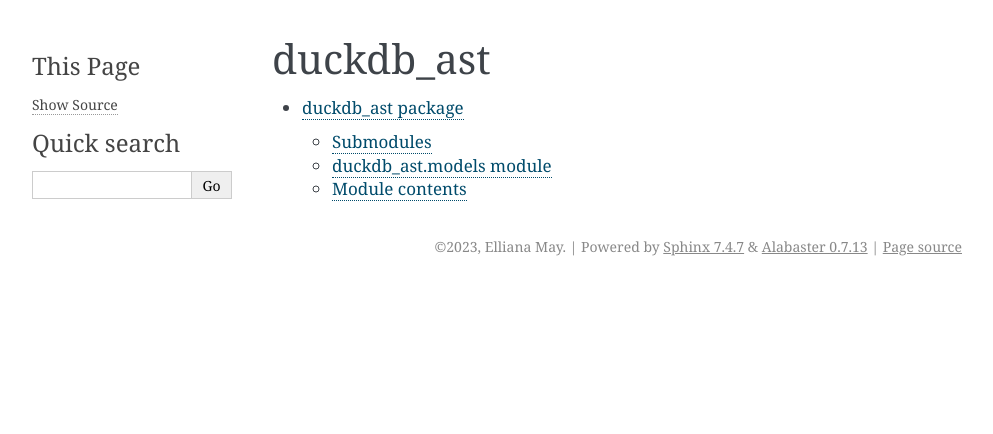
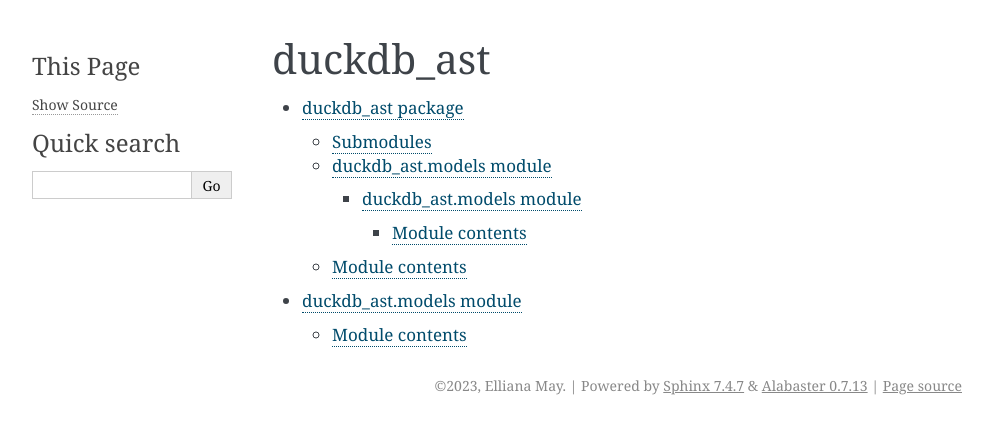
Before and after one commit to Mause/duckdb-ast, a Sphinx documentation site: the page built from docs/source/modules.rst, in a window 1280 px wide. Shown: the top 434 px of the page, without its empty margins (148-1141 px from the left). Built offline with Sphinx 7.4.7, drawn with Linux system fonts in a browser that asks for light colours.

Commit message:
break out submodule

```diff
--- /dev/null
+++ b/docs/source/duckdb_ast.models.rst
@@ -0,0 +1,10 @@
+duckdb\_ast.models module
+=========================
+
+Module contents
+---------------
+
+.. automodule:: duckdb_ast.models
+   :members:
+   :undoc-members:
+   :show-inheritance:
--- a/docs/source/modules.rst
+++ b/docs/source/modules.rst
@@ -5,3 +5,4 @@ duckdb_ast
    :maxdepth: 4
 
    duckdb_ast
+   duckdb_ast.models
```
Also changed, not shown: docs/source/duckdb_ast.rst (+3 -4 lines).
